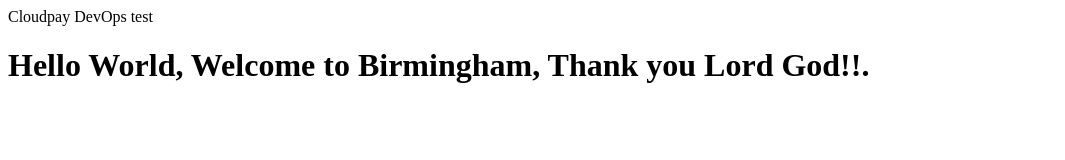
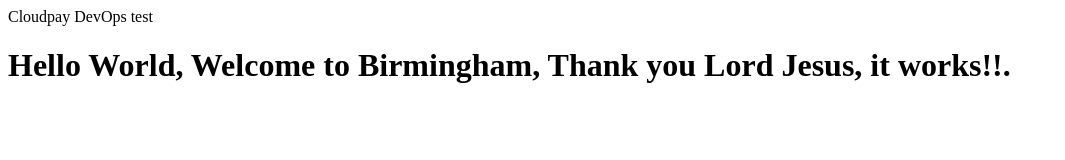
Before and after one commit to DivineTaminang/cloudpay, a plain HTML site: page index.html in a window 1280 px wide. Shown: the whole page, without its empty margins (0-1065 px from the left). Drawn offline with Linux system fonts and the light colour scheme.

Commit message:
files updated

```diff
--- a/index.html
+++ b/index.html
@@ -1,6 +1,6 @@
 <html>
     <tittle>Cloudpay DevOps test</tittle>
         <body>
-        <h1>Hello World,  Welcome to Birmingham, Thank you Lord God!!.  </h1>
+        <h1>Hello World,  Welcome to Birmingham, Thank you Lord Jesus, it works!!.  </h1>
         </body>
 </html>
```
